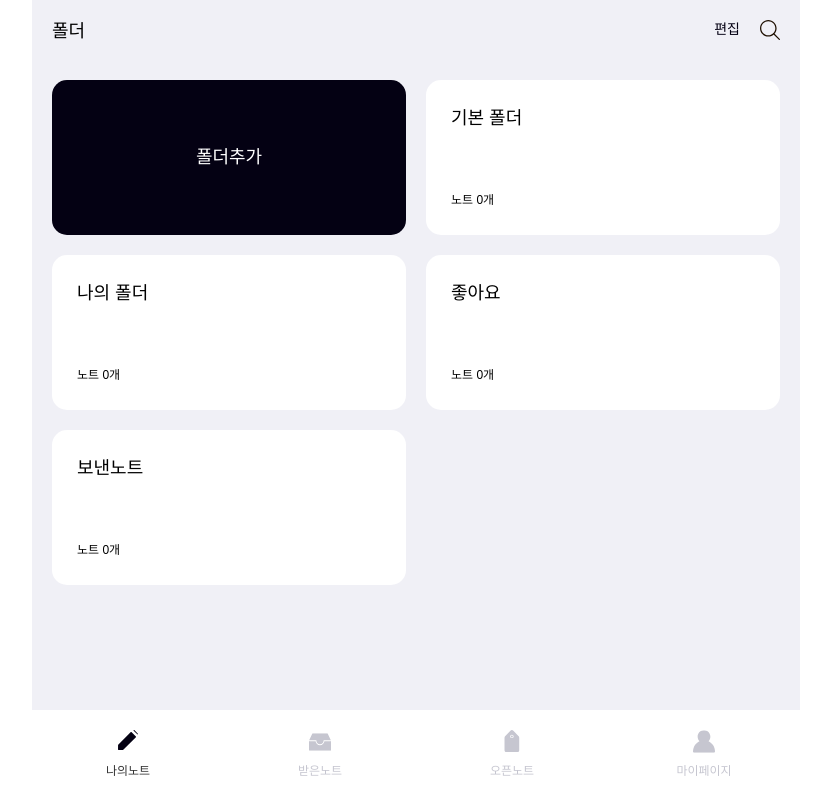
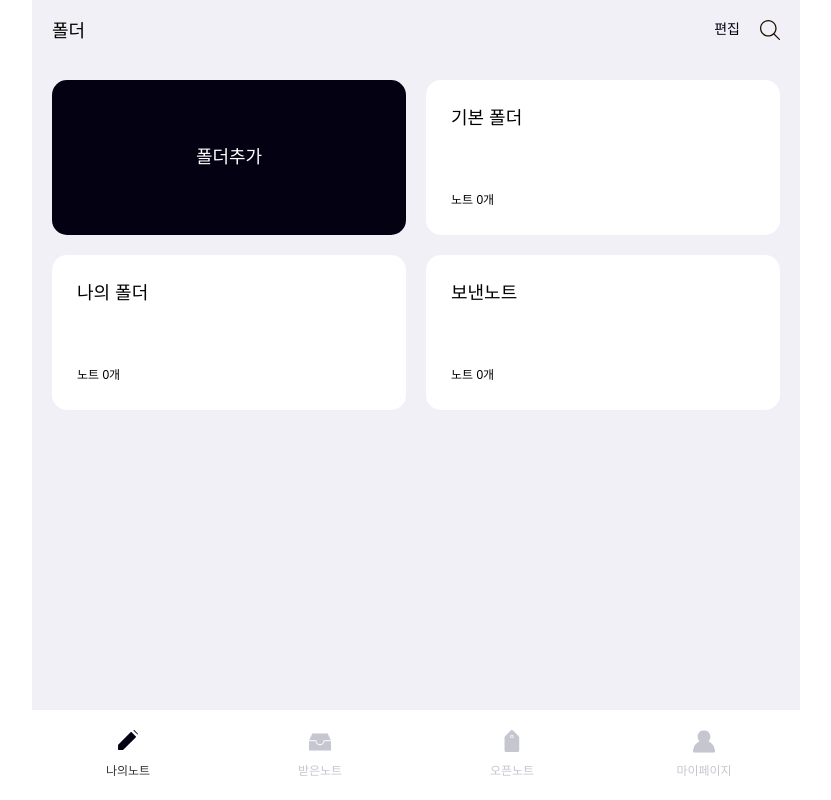
Before and after one commit to wavynote/wavynote, a Next.js app in the folder frontend/: page /folder in a window 1280 px wide. Shown: the whole page, without its empty margins (224-1055 px from the left). Built offline with nearby package versions, Linux system fonts and the light colour scheme.

Commit message:
style: 커밋 테스트 구조 수정 없음

```diff
--- a/frontend/src/app/folder/page.tsx
+++ b/frontend/src/app/folder/page.tsx
@@ -35,9 +35,6 @@ export default function HomePage() {
               <FolderBtn name="나의 폴더" type="light"></FolderBtn>
             </li>
             <li className="folderMin">
-              <FolderBtn name="좋아요" type="light"></FolderBtn>
-            </li>
-            <li className="folderMin">
               <FolderBtn name="보낸노트" type="light"></FolderBtn>
             </li>
           </ul>
```
